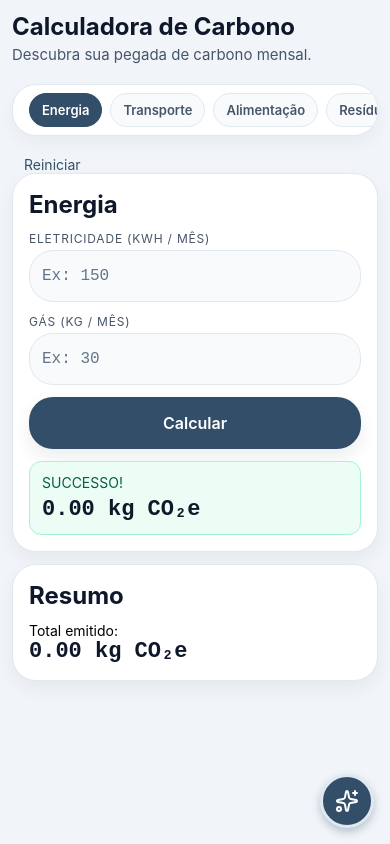
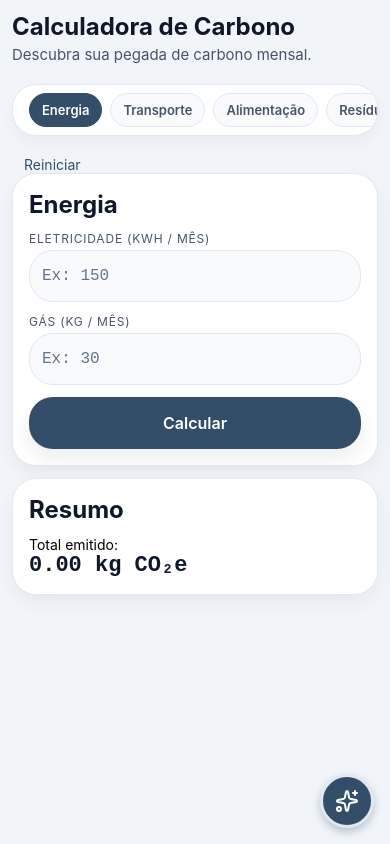
Before and after one commit to KauaCruzPereira/CalculadoraCarbono, a React Native app: screen / in a window 390 px wide. Built offline with nearby package versions, Linux system fonts and the light colour scheme; some icons are missing.

Commit message:
fix - results are now saved in states & reset results button

```diff
--- a/src/contexts/CarbonContext.tsx
+++ b/src/contexts/CarbonContext.tsx
@@ -3,10 +3,10 @@ import { createContext, useState } from "react";
 export const CarbonContext = createContext({} as any);
 
 export function CarbonProvider({ children }: { children: React.ReactNode }) {
-  const [energy, setEnergy] = useState(0);
-  const [transport, setTransport] = useState(0);
-  const [waste, setWaste] = useState(0);
-  const [food, setFood] = useState(0);
+  const [energy, setEnergy] = useState<number | null>(null);
+  const [transport, setTransport] = useState<number | null>(null);
+  const [waste, setWaste] = useState<number | null>(null);
+  const [food, setFood] = useState<number | null>(null);
 
   const [energyInputs, setEnergyInputs] = useState({
     electricity: "",
@@ -29,13 +29,13 @@ export function CarbonProvider({ children }: { children: React.ReactNode }) {
     recyclingPercent: "",
   });
 
-  const total = energy + transport + waste + food;
+  const total = (energy || 0) + (transport || 0) + (waste || 0) + (food || 0);
 
   const resetAll = () => {
-    setEnergy(0);
-    setTransport(0);
-    setWaste(0);
-    setFood(0);
+    setEnergy(null);
+    setTransport(null);
+    setWaste(null);
+    setFood(null);
 
     setEnergyInputs({ electricity: "", gas: "" });
     setTransportInputs({ gasoline: "", diesel: "", airplaneKm: "" });
--- a/src/screens/EnergyScreen.tsx
+++ b/src/screens/EnergyScreen.tsx
@@ -1,4 +1,4 @@
-import React, { useContext, useState } from "react";
+import React, { useContext } from "react";
 import { View, Text } from "react-native";
 import { InputField, Btn, SectionCard } from "../components";
 import { CarbonContext } from "../contexts/CarbonContext";
@@ -15,8 +15,6 @@ export const EnergyScreen = () => {
     const emission = calculateEnergy(e, g);
     setEnergy(emission);
   };
-
-  const [success, setSuccess] = useState(false);
 
   return (
     <View>
@@ -39,7 +37,7 @@ export const EnergyScreen = () => {
 
         <Btn label="Calcular" onPress={onCalculate} />
 
-        {typeof energy === "number" && (
+        {energy !== null && (
           <View
             style={{
               borderWidth: 1,
@@ -50,13 +48,8 @@ export const EnergyScreen = () => {
               marginTop: 12,
             }}
           >
-            <Text
-              style={{
-                color: colors.successText,
-                marginBottom: 6,
-              }}
-            >
-              SUCCESSO!
+            <Text style={{ color: colors.successText, marginBottom: 6 }}>
+              SUCESSO!
             </Text>
             <Text style={typography.monoLarge}>
               {energy.toFixed(2)} kg CO₂e
--- a/src/screens/FoodScreen.tsx
+++ b/src/screens/FoodScreen.tsx
@@ -55,7 +55,7 @@ export const FoodScreen = () => {
 
         <Btn label="Calcular" onPress={onCalculate} />
 
-        {typeof food === "number" && (
+        {food !== null && (
           <View
             style={{
               borderWidth: 1,
@@ -69,11 +69,10 @@ export const FoodScreen = () => {
             <Text
               style={{
                 color: colors.successText,
-                fontWeight: "700",
                 marginBottom: 6,
               }}
             >
-              SUCCESS!
+              SUCESSO!
             </Text>
             <Text style={typography.monoLarge}>{food.toFixed(2)} kg CO₂e</Text>
           </View>
--- a/src/screens/TransportScreen.tsx
+++ b/src/screens/TransportScreen.tsx
@@ -49,7 +49,7 @@ export const TransportScreen = () => {
 
         <Btn label="Calcular" onPress={onCalculate} />
 
-        {typeof transport === "number" && (
+        {transport !== null && (
           <View
             style={{
               borderWidth: 1,
@@ -63,11 +63,10 @@ export const TransportScreen = () => {
             <Text
               style={{
                 color: colors.successText,
-                fontWeight: "700",
                 marginBottom: 6,
               }}
             >
-              SUCCESS!
+              SUCESSO!
             </Text>
             <Text style={typography.monoLarge}>
               {transport.toFixed(2)} kg CO₂e
--- a/src/screens/WasteScreen.tsx
+++ b/src/screens/WasteScreen.tsx
@@ -36,7 +36,7 @@ export const WasteScreen = () => {
 
         <Btn label="Calcular" onPress={onCalculate} />
 
-        {typeof waste === "number" && (
+        {waste !== null && (
           <View
             style={{
               borderWidth: 1,
@@ -50,11 +50,10 @@ export const WasteScreen = () => {
             <Text
               style={{
                 color: colors.successText,
-                fontWeight: "700",
                 marginBottom: 6,
               }}
             >
-              SUCCESS!
+              SUCESSO!
             </Text>
             <Text style={typography.monoLarge}>{waste.toFixed(2)} kg CO₂e</Text>
           </View>
```
